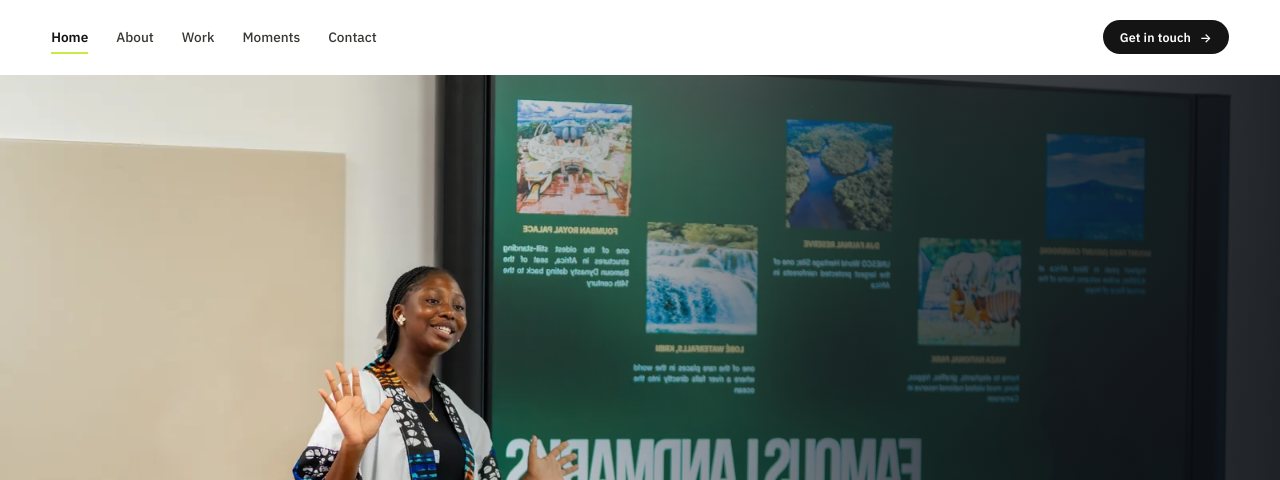
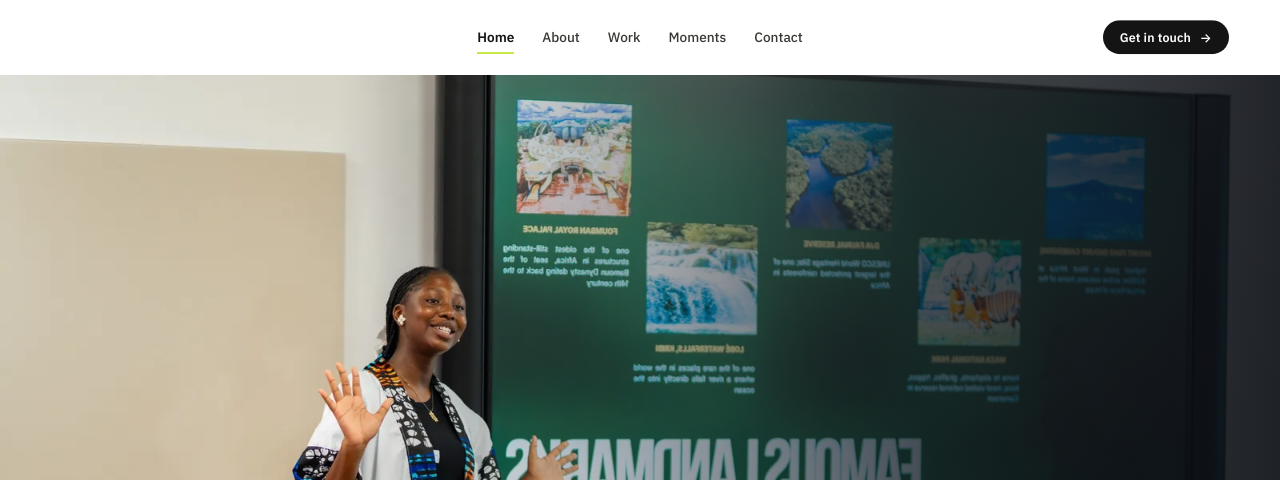
Before and after one commit to Sandy3435/Personal-Website, a plain HTML site: page index.html in a window 1280 px wide. Shown: the top 480 px of the page. Drawn offline with Linux system fonts and the light colour scheme.

Commit message:
style(header): center navigation in the header

```diff
--- a/assets/css/styles.css
+++ b/assets/css/styles.css
@@ -241,8 +241,9 @@ h3 { font-size: clamp(1.35rem, 2.2vw, 1.8rem); line-height: 1.15; }
   height: var(--header-h);
   display: flex;
   align-items: center;
-  justify-content: space-between;
+  justify-content: center;
   gap: 1.5rem;
+  position: relative;
 }
 
 .brand {
@@ -290,7 +291,7 @@ h3 { font-size: clamp(1.35rem, 2.2vw, 1.8rem); line-height: 1.15; }
 .site-nav a[aria-current="page"]::after { transform: scaleX(1); }
 .site-nav a[aria-current="page"] { color: var(--ink); font-weight: 600; }
 
-.site-header__actions { display: flex; align-items: center; gap: 0.7rem; }
+.site-header__actions { position: absolute; right: var(--gutter); top: 50%; transform: translateY(-50%); display: flex; align-items: center; gap: 0.7rem; }
 
 .menu-toggle {
   display: none;
```
